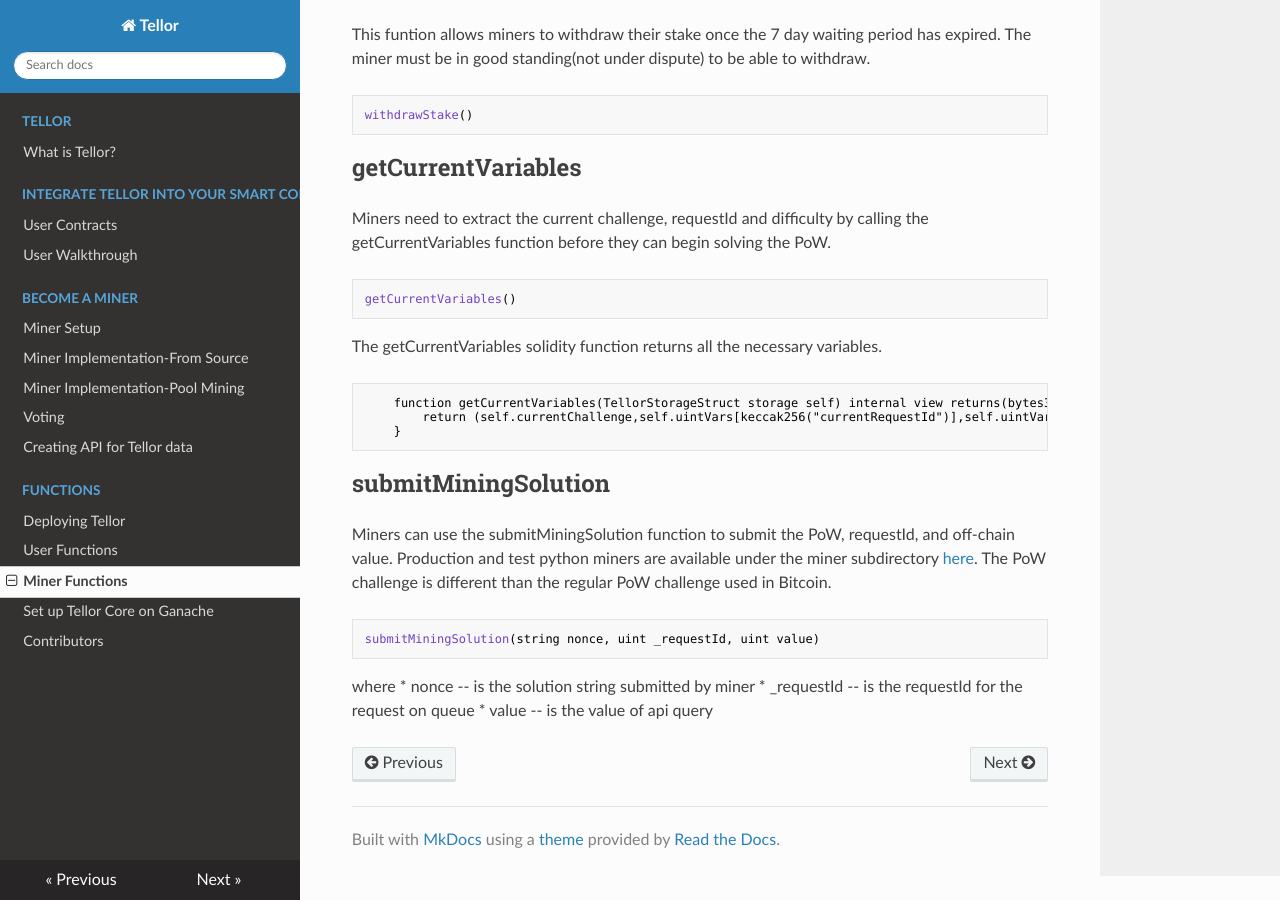
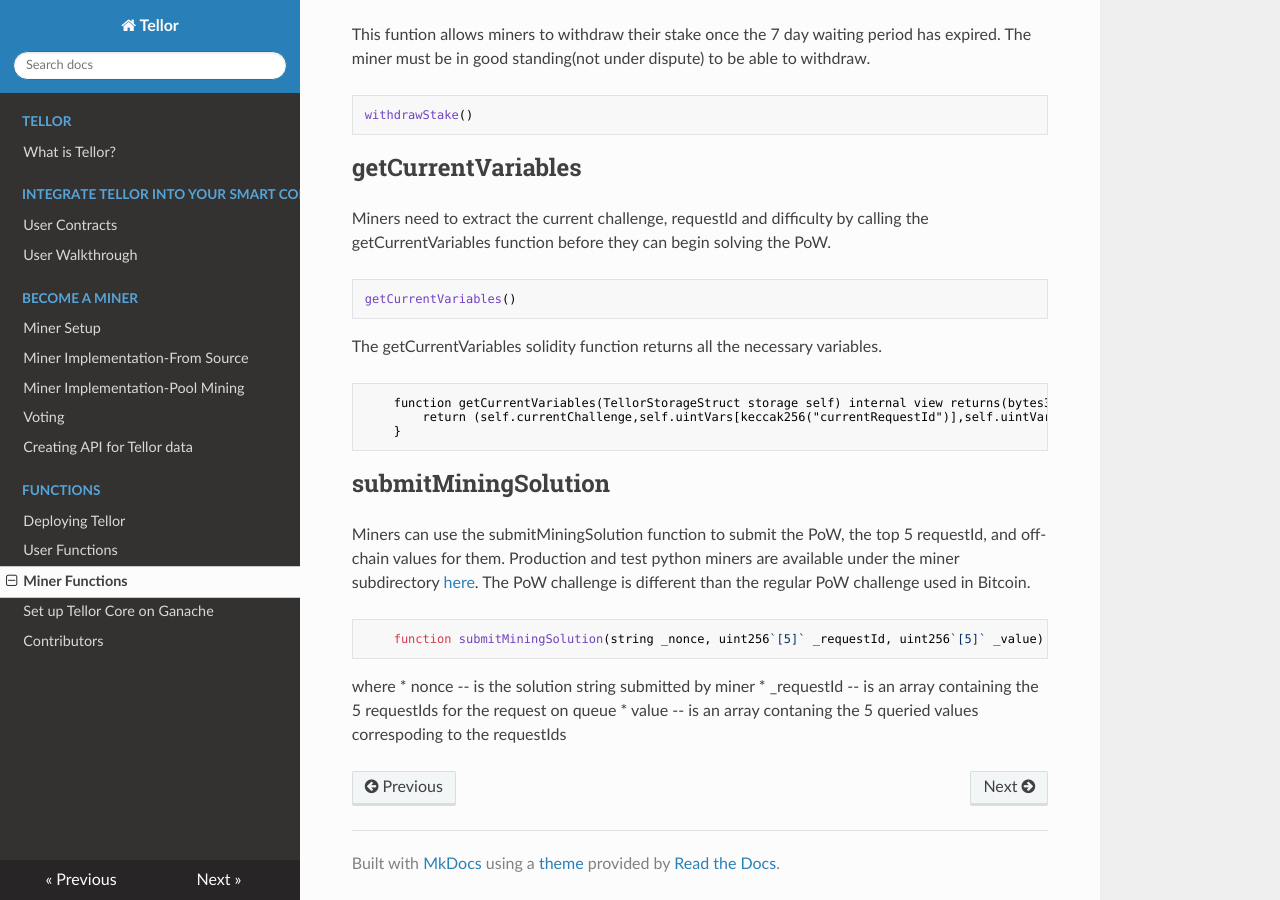
Before and after one commit to tellor-io/TellorDocumentation, an MkDocs documentation site: the page built from docs/MinerFunctions.md, in a window 1280 px wide and 900 px high, scrolled down 870 px. Built offline with MkDocs 1.6.1, drawn with Linux system fonts in a browser that asks for light colours; nearby versions of some CDN libraries; a script that is not in the unit is left out.

Commit message:
submitMiningSolution udpated

````diff
--- a/docs/MinerFunctions.md
+++ b/docs/MinerFunctions.md
@@ -47,12 +47,12 @@ The getCurrentVariables solidity function returns all the necessary variables.
     }
 ```
 ## submitMiningSolution
-Miners can use the submitMiningSolution function to submit the PoW, requestId, and off-chain value. Production and test python miners are available under the miner subdirectory [here](https://github.com/tellor-io/TellorCore/tree/master/miner).  The PoW challenge is different than the regular PoW challenge used in Bitcoin.
+Miners can use the submitMiningSolution function to submit the PoW, the top 5 requestId, and off-chain values for them. Production and test python miners are available under the miner subdirectory [here](https://github.com/tellor-io/TellorCore/tree/master/miner).  The PoW challenge is different than the regular PoW challenge used in Bitcoin.
 
 ```javascript
-submitMiningSolution(string nonce, uint _requestId, uint value)
+    function submitMiningSolution(string _nonce, uint256`[5]` _requestId, uint256`[5]` _value)
 ```
 where
   * nonce -- is the solution string submitted by miner
-  * \_requestId -- is the requestId for the request on queue
-  * value -- is the value of api query
+  * \_requestId -- is an array containing the 5 requestIds for the request on queue
+  * value -- is an array contaning the 5 queried values correspoding to the requestIds
````
